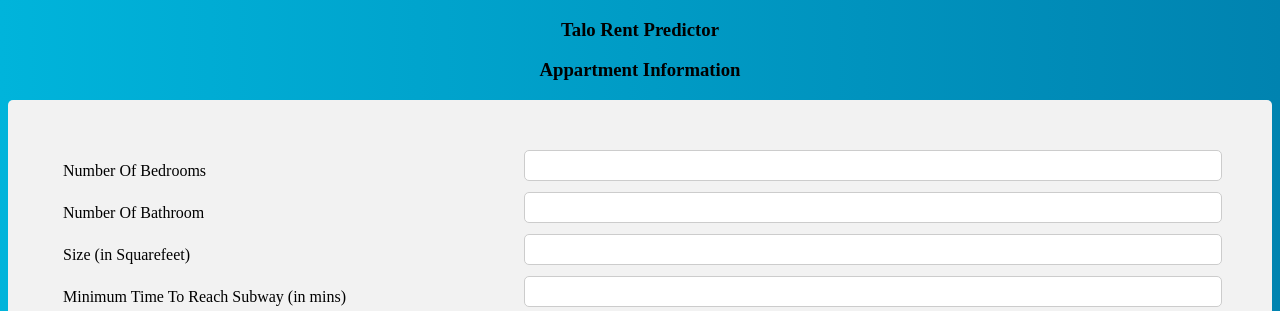
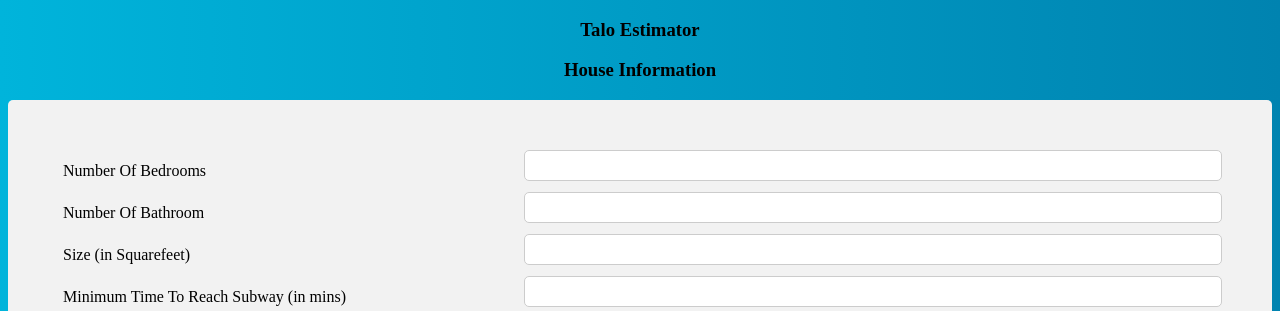
Before and after one commit to Davidportlouis/house_price_prediction, a Flask app: page / in a window 1280 px wide. Shown: the top 311 px of the page. Run offline with Flask 2, Linux system fonts and the light colour scheme.

Commit message:
fixed frontend bug in index.html

```diff
--- a/templates/index.html
+++ b/templates/index.html
@@ -8,8 +8,8 @@
 
 <body>
     <div>
-        <h3 style="text-align: center">Talo Rent Predictor</h3>
-        <h3 style="text-align: center">Appartment Information</h3>
+        <h3 style="text-align: center">Talo Estimator</h3>
+        <h3 style="text-align: center">House Information</h3>
     </div>
     <form id="container" action="/result" method="POST">
 
--- a/templates/result.html
+++ b/templates/result.html
@@ -2,7 +2,7 @@
 <html>
 
 <head>
-    <title>Rent Details</title>
+    <title>Rent Information</title>
     <link rel="stylesheet" href="{{url_for('static', filename='style.css')}}" />
 </head>
 
```
